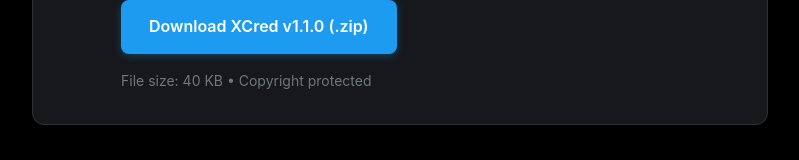
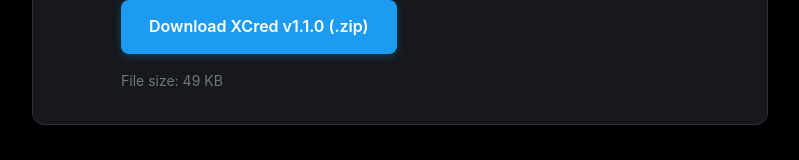
Before and after one commit to Kaden-Schutt/xcred-site, a website: page install.html in a window 1280 px wide. Shown: the part 618-778 px from the top of the page, without its empty margins (240-1039 px from the left). Drawn offline with Linux system fonts and the light colour scheme.

Commit message:
Update file size to 49 KB

```diff
--- a/install.html
+++ b/install.html
@@ -47,7 +47,7 @@
           <a href="downloads/xcred-extension-v1.1.0.zip" download class="download-button">
             Download XCred v1.1.0 (.zip)
           </a>
-          <p class="file-info">File size: 40 KB • Copyright protected</p>
+          <p class="file-info">File size: 49 KB</p>
         </div>
       </div>
 
```
